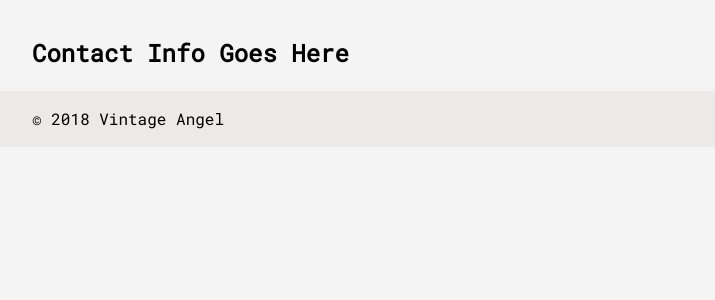
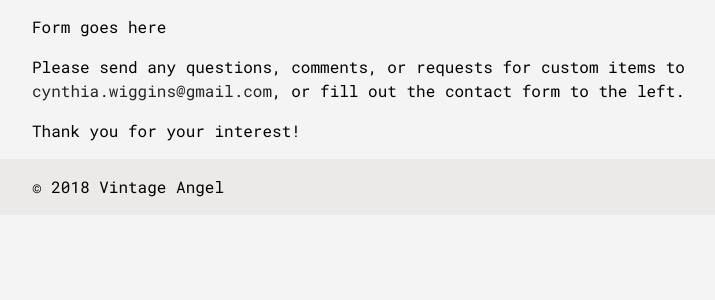
Before and after one commit to wiggins-jonathan/vintageangel.com, a Flask app: page /contact in a window 1280 px wide. Shown: the part 116-416 px from the top of the page, without its empty margins (224-939 px from the left). Run offline with Flask 2, Linux system fonts and the light colour scheme; some libraries are stand-ins or nearby versions.

Commit message:
Add content to contact.html

```diff
--- a/templates/contact.html
+++ b/templates/contact.html
@@ -1,4 +1,14 @@
 {% extends "base.html" %}
 {% block content %}
-    <h1>Contact Info Goes Here</h1>
+    <div class="contact_form">
+        Form goes here
+    </div>
+
+    <div>
+        <p> Please send any questions, comments, or requests for custom items
+        to <a href="mailto:cynthia.wiggins@gmail.com">
+        cynthia.wiggins@gmail.com</a>, or fill out the contact form to the
+        left.</p>
+        <p> Thank you for your interest!</p>
+    </div>
 {% endblock %}
```
